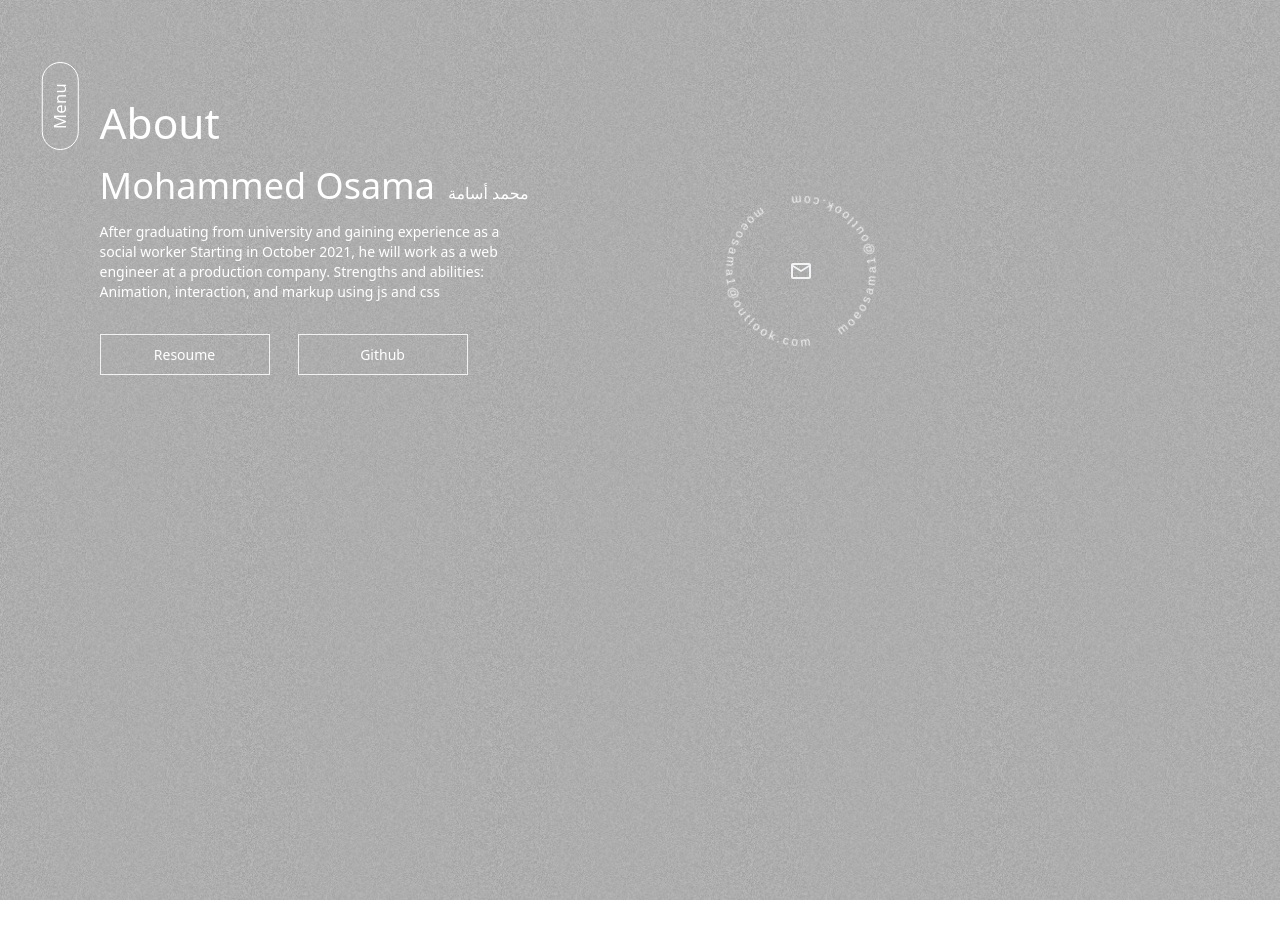
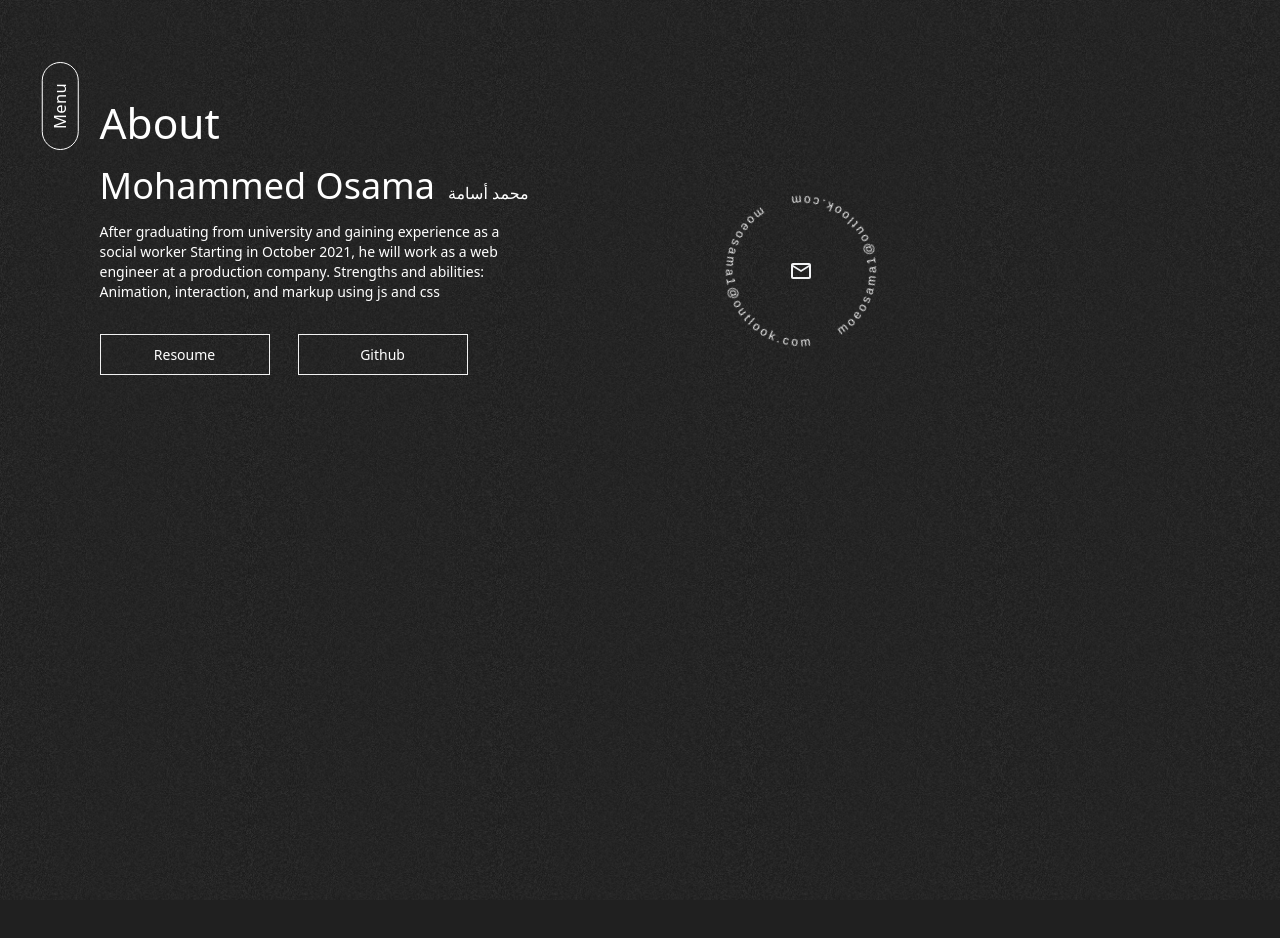
Before and after one commit to Froggy-san/portfolio, a React (Vite) app: page / in a window 1280 px wide. Shown: the top 938 px of the page. Built offline with nearby package versions, Linux system fonts and the light colour scheme.

Commit message:
Debugging visual artifacts

```diff
--- a/src/index.css
+++ b/src/index.css
@@ -133,6 +133,7 @@
   }
   body {
     color: var(--foreground);
+    background-color: #202020;
     line-height: 1.5;
     text-rendering: optimizeLegibility;
   }
```
